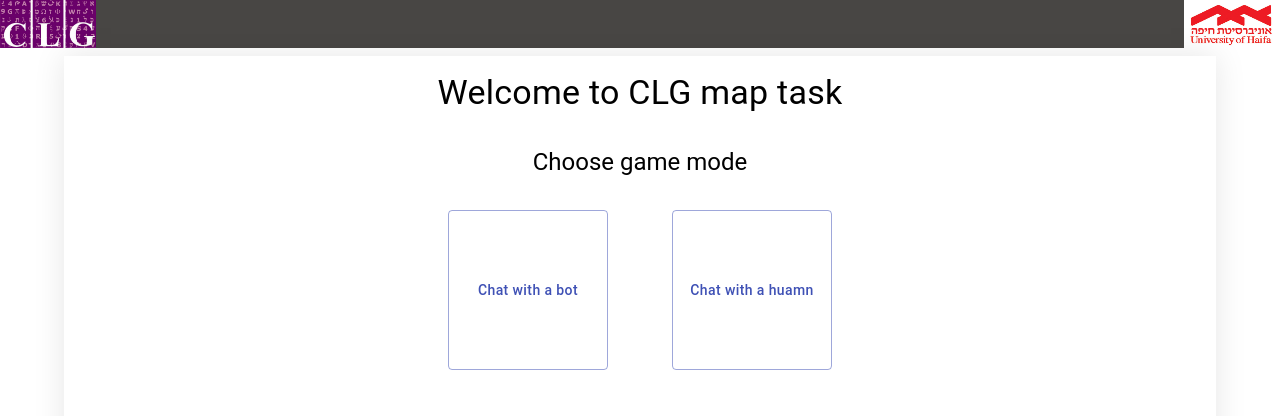
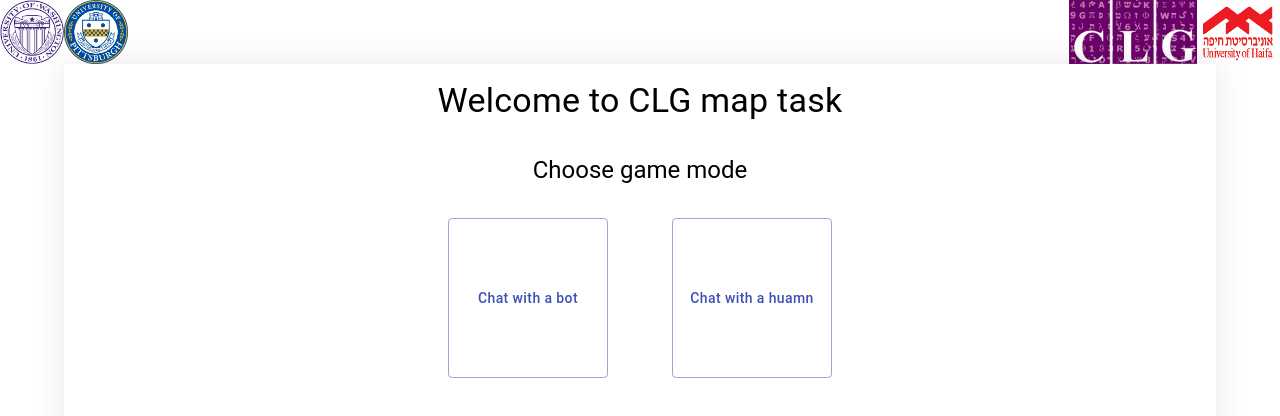
Before and after one commit to deangeckt/CLG-lab-Chat-Bot, a React (Create React App) app in the folder client/: page / in a window 1280 px wide. Shown: the top 416 px of the page. Built offline with nearby package versions, Linux system fonts and the light colour scheme.

Commit message:
ui-  more logos

```diff
--- a/client/src/Wrapper.tsx
+++ b/client/src/Wrapper.tsx
@@ -135,7 +135,7 @@ export const init_app_state: IAppState = {
         open_instructions: true,
     },
     game_config: { game_role: 0, registerd: 'no', guid: '' },
-    clinet_version: '1.0.15',
+    clinet_version: '1.0.16',
     server_version: '',
 };
 
--- a/client/src/common/Header.css
+++ b/client/src/common/Header.css
@@ -1,16 +1,26 @@
 .Header {
     width: 100%;
     display: flex;
-    background-color: #484644;
-    margin-bottom: 8px;
     justify-content: space-between;
-    height: 3em;
+    height: 4em;
+}
+
+.icons {
+    display: flex;
 }
 
 .clg_logo {
-    width: 96px;
+    width: 8em;
 }
 
 .haifa_logo {
-    width: 96px;
+    width: 5.2em;
 }
+
+.edu_logo {
+    width: 4em;
+}
+
+.pit_logo {
+    width: 4em;
+}
--- a/client/src/common/Header.tsx
+++ b/client/src/common/Header.tsx
@@ -4,8 +4,14 @@ import './Header.css';
 function Header(): JSX.Element {
     return (
         <div className="Header">
-            <img className="clg_logo" src={'clg_logo.jpg'} />
-            <img className="haifa_logo" src={'haifa_logo.jpg'} />
+            <div className="icons">
+                <img className="edu_logo" src={'edu_logo.png'} />
+                <img className="pit_logo" src={'pit_logo.jpg'} />
+            </div>
+            <div className="icons">
+                <img className="clg_logo" src={'clg_logo.jpg'} />
+                <img className="haifa_logo" src={'haifa_logo.jpg'} />
+            </div>
         </div>
     );
 }
--- a/client/src/map_task/App.css
+++ b/client/src/map_task/App.css
@@ -14,12 +14,13 @@
   display: flex;
   width: 100%;
   justify-content: space-around;
-  margin-bottom: 4px;;
+  margin-bottom: 4px;
+  margin-top: 4px;
 }
 
 .App_Container {
   width: 100vw;
-  height: 87%;
+  height: 85%;
   box-shadow: 0px 0px 30px 0px rgba(0,0,0,0.1);
   margin: 0 auto;
   display: flex;
```
Also changed, not shown: client/public/edu_logo.png (added), client/public/pit_logo.jpg (added).
